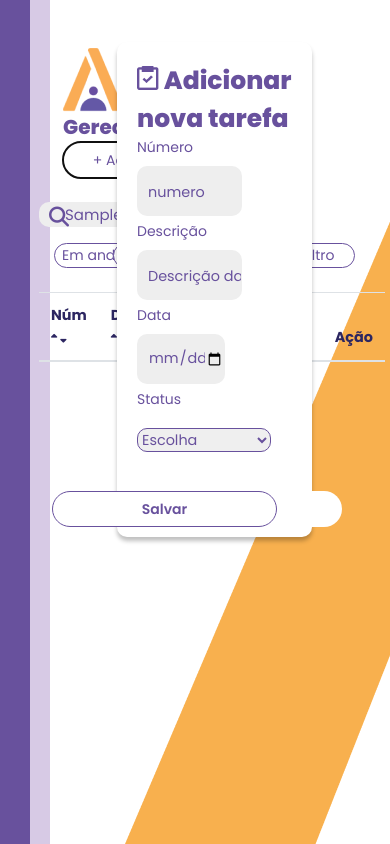
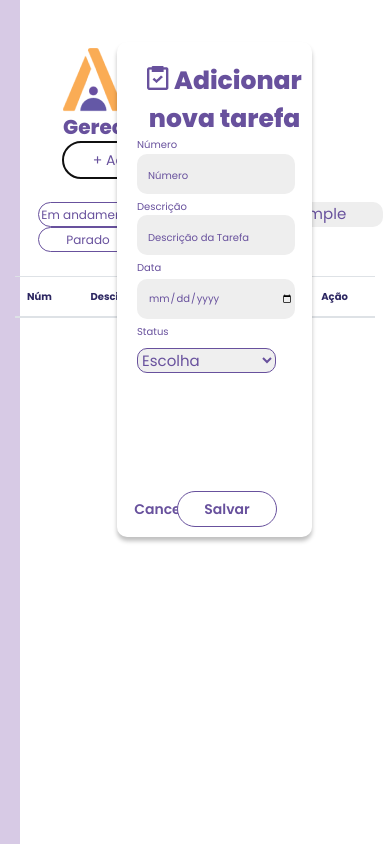
Before and after one commit to rafaelvpds/progeto_gerenciadorTarefas, a plain HTML site: page maneger.html in a window 390 px wide. Both pictures are taken after typing "Sample" into the empty fields and a click on the button "+ Adicionar nova tarefa". Drawn offline with nearby package versions, Linux system fonts and the light colour scheme; no server answers.

Commit message:
CSS
RESPONSIVIDADE

```diff
--- a/acess/css/style.css
+++ b/acess/css/style.css
@@ -9,6 +9,7 @@ body{
 
     background: url(../imagem/barraAmarela.png) right bottom no-repeat;
     background-attachment: fixed;
+    background-size: auto;
 }
 #loadingTask{
     position: fixed;
@@ -34,10 +35,10 @@ body{
 .barraLateralRoxo {
     background-color: #68519D;
     height: 100%;
-    width: 50px;
+    width: 5%;
     position: fixed;
     border-right: 20px solid #D7CAE5;
-    ;
+
 }
 
 
@@ -79,11 +80,11 @@ body{
 
 .btnPesquisa button{
     height: 25px;
-    width: 125px;
+    width: 100px;
     border-radius: 20px;
     font-style: normal;
     font-weight: 400;
-    font-size: 14px;
+    font-size: 12px;
     line-height: 21px;
     color: #68519D;
     background-color: white;
@@ -96,33 +97,39 @@ body{
 
 }
 .inptPesquisa input{
-    position: relative;
-    width: 200px;
-    height: 25px;
+
+    width: 140px;
     color: #68519D;
     border: 1px solid rgba(0, 0, 0, 0);
     background-color: rgb(238, 238, 238);
     border-radius: 10px;
-    padding-left: 25px;
+    padding-left: 5px;
     font-size: 15px;
 }
 .inptPesquisa i{
-    position: absolute;
-    top: 5px;
     color: #68519D;
-    font-size: 20px;
-    margin-left: 10px;
+    font-size:15px;
+}
+.inptPesquisa i:hover{
+    color: #D7CAE5;
+    border: 2px solid #68519D ;
+    background-color: #68519D ;
+    border-radius: 10px;
+    cursor: pointer;
 }
 .inptPesquisa input::placeholder{
     color: #D7CAE5;
+    font-size:15px;
 }
+
 .table i{
    font-size:10px;
 }
-.table tr{
+table tr{
     font-size: 0.9rem;
     color: #2C2661;
 }
+
 
 #fullRecord{
     font-weight: 600;
@@ -139,7 +146,7 @@ body{
     position: fixed;
     padding-left: 20px;
     padding-top: 20px;
-    width: 50%;
+    width: 30%;
     height: 495px;
     top: 5%;
     left: 30%;
@@ -166,12 +173,13 @@ body{
     font-weight: 400;
     color: #68519D;
     display: block;
+    margin: 0;
 }
 
 
 /* Definindo a propriedade do input */
 .pageTask input {
-    width: 60%;
+    width: 50%;
     height: 50px;
     left: 443px;
     top: 262px;
@@ -181,23 +189,23 @@ body{
     background-color: rgb(238, 238, 238);
     border-radius: 10px;
     padding-left: 10px;
-    font-size: 15px;
+    font-size:15px;
 }
 
 .pageTask input::placeholder {
     color: #68519D;
-    font-size: 0.9rem;
+    font-size:15px;
 }
 input[type=date]{
-    width: 50%;
-    font-size: 0.9rem;
+
+    font-size:15px;
 }
 
 .pageTask select {
     color: #68519D;
     border: 1px solid #68519D;
     border-radius: 10px;
-    font-size: 0.9rem;
+    font-size:15px;
 }
 
 
@@ -223,7 +231,7 @@ input[type=date]{
     margin-bottom: 10px;
     border: none;
     height: 36px;
-    width: 225px;
+    width: 100px;
     border-radius: 20px;
     font-style: normal;
     font-weight: 600;
@@ -243,7 +251,7 @@ input[type=date]{
     right: 35px;
     margin-bottom: 10px;
     height: 36px;
-    width: 225px;
+    width: 100px;
     border-radius: 20px;
     font-style: normal;
     font-weight: 600;
@@ -260,24 +268,104 @@ input[type=date]{
 
 }
 
+@media screen and (max-width:800px ) {
+
+    body{
+        background: none;
+       }
+       .inptPesquisa input{
+
+        width: 100px;
+        color: #68519D;
+        border: 1px solid rgba(0, 0, 0, 0);
+        background-color: rgb(238, 238, 238);
+        border-radius: 10px;
+        padding-left: 5px;
+        font-size: 15px;
+    }
+    .inptPesquisa input::placeholder{
+        color: #D7CAE5;
+        font-size:10px;
+    }
+}
+
+@media screen and (max-width:600px ) {
 
 
 
- .alert-success{
-    width: 300px;
-    height: 75px;
-    margin: 0 auto;
-    padding: 25px 5px;
-    font-weight: 400;
-    border-radius: 5px;
-    text-align: center;
- }
- /*
-.alert-danger{
-    width: 350px;
-    height: 75px;
-    margin: 0 auto;
-    padding: 25px 5px;
-    font-weight: 400;
-    border-radius: 5px;
-} */
+    .table tr{
+        font-size: 10px;
+        color: #2C2661;
+    }
+    table th{
+        padding: 0;
+        border: 0;
+    }
+
+
+    .table i{
+        display: none;
+     }
+     .barraLateralRoxo {
+        background-color: #68519D;
+        height: 100%;
+        width: 5%;
+        position: fixed;
+     }
+     #loadingTask{
+        position: fixed;
+        width: 100%;
+        height: 100%;
+        z-index: 99999;
+        background-color: #411b92;
+        top: 0;
+        left: 0;
+        display: block;
+    }
+    .titleModal{
+        text-align: center;
+    }
+    #modalTask {
+        position: fixed;
+        padding-left: 20px;
+        padding-top: 20px;
+        width: 50%;
+        height: 495px;
+        top: 5%;
+        left: 30%;
+        bottom: 150px;
+        background: #FFFFFF;
+        box-shadow: 0px 4px 4px rgba(0, 0, 0, 0.25);
+        border-radius: 10px;
+        display: none;
+        z-index: 2000;
+    }
+    .pageTask label {
+        font-size: 10px;
+        font-weight: 400;
+        color: #68519D;
+        display: block;
+    }
+    .pageTask input {
+        width: 90%;
+        height: 40px;
+        left: 443px;
+        top: 262px;
+        color: #68519D;
+        margin-bottom: 5px;
+        border: 1px solid rgba(0, 0, 0, 0);
+        background-color: rgb(238, 238, 238);
+        border-radius: 10px;
+        padding-left: 10px;
+        font-size:15px;
+    }
+    .pageTask input::placeholder {
+        color: #68519D;
+        font-size:10px;
+    }
+    input[type=date]{
+
+        font-size:10px;
+    }
+
+}
--- a/maneger.html
+++ b/maneger.html
@@ -23,6 +23,7 @@
     <link rel="icon" href="https://cdn.izap.com.br/arnia.com.br/uploads/tema/plusfiles/2_favicon.ico">
 
 </head>
+
 <body>
     <!-- Fazendo a tela de Carregamento Inicial da Página com o ID: "loadingTask" e estilizando o mesmo no CSS-->
     <div id="loadingTask">
@@ -60,46 +61,43 @@
             </div>
         </div>
         <!-- Pesquisa de Descrição -->
-        <div class="row align-items-end">
 
-            <div class="col-4 ml-4 mt-4 inptPesquisa">
-                <input type="text" id="pesquisaTarefas" placeholder="Pesquise aqui">
-                <i class="fa-solid fa-magnifying-glass" onclick="btnSearch()"></i>
-            </div>
-        </div>
+
+
+
         <!-- Filtro de Pesquisa -->
-        <div class="row mt-3 ml-4">
+        <div class="btnsPesquisas row mt-4 ml-2 justify-content-bettween">
             <!-- Tarefas em Andamento -->
-            <div class="col-2 btnPesquisa">
+            <div class="col-8 btnPesquisa">
                 <button onclick="inProsse()">
                     Em andamento
                 </button>
-            </div>
-            <!-- Tarefas Concluidas -->
-            <div class="col-2 btnPesquisa">
                 <button onclick="concluid()">
                     Concluida
                 </button>
-            </div>
-            <!-- Tarefas Paradas -->
-            <div class="col-2 btnPesquisa">
                 <button onclick="stoped()">
                     Parado
                 </button>
-            </div>
-            <!-- Limpar todos os filtros e voltar para a tabela noramal -->
-            <div class="col-2 btnPesquisa">
                 <button onclick="todosDados()">
                     Limpar Filtro
                 </button>
             </div>
+            <div class="col-4 inptPesquisa">
+                <input type="text" id="pesquisaTarefas" placeholder="Pesquise aqui">
+                <i class="fa-solid fa-magnifying-glass" onclick="btnSearch()"></i>
             </div>
+
+
+            <!-- Limpar todos os filtros e voltar para a tabela noramal -->
+
+        </div>
+
 
         <!-- Tabela de Apresentação de dados -->
         <div class="row d-flex align-items-center">
-            <div class="col-9">
+            <div class="col-12">
 
-                <table class="table table-striped mt-4 ml-4">
+                <table class="table table-striped table-hover mt-4">
                     <thead>
                         <tr>
                             <!--Numero da Tarefa +
@@ -124,7 +122,7 @@
                             <!--Dados Data Tarefa +
                                  Botão de Ordenar ordem decrescente e Ascendente
                             -->
-                            <th >
+                            <th>
                                 Data
                                 <i class="fa-solid fa-sort-up" onclick="orderDate()"></i>
                                 <i class="fa-solid fa-sort-down" onclick="orderDateAsc()"></i>
@@ -158,27 +156,29 @@
         <div class="row d-flex align-items-end">
             <div class="col-8 ml-4" id="fullRecord"> </div>
         </div>
-
+    </div>
     <!--Inicio Modal Cadasdro de Tarefas -->
     <!-- Assim como o "Container" criado acima, criei um container para fazer o alinhamento e do modal -->
     <div class="container">
         <div id="modalTask">
             <div class="pageTask">
-
+                <div class="titleModal">
                     <img class="img-fluid mb-2" src="acess/imagem/icones/icone.png" alt="">
                     Adicionar nova tarefa
+                </div>
+
 
                 <!--"NUMERO"-->
                 <div class="numTask">
                     <label for="">Número</label>
-                <input type="number" id="numberTask" placeholder="numero">
+                    <input type="number" id="numberTask" placeholder="Número">
                     <span class="msgError" id="numero-obrigatorio"></span>
                 </div>
                 <!-- "DESCRIÇÃO" o usuario vai colocar a descrição da tabela  -->
                 <div class="descTask">
                     <label for="">Descrição</label>
                     <input type="text" id="descriptionTask" placeholder="Descrição da Tarefa">
-                <span  class="msgError" id="descricao-obrigatorio"></span>
+                    <span class="msgError" id="descricao-obrigatorio"></span>
                 </div>
                 <!--"DATA" Data de Entrega da tarefa a ser realizada  -->
                 <div class="dataTask">
@@ -195,7 +195,7 @@
                         <option value="Concluida">Concluida</option>
                         <option value="Parado">Parado</option>
                     </select>
-                <span  class="msgError" id="status-obrigatotio"></span>
+                    <span class="msgError" id="status-obrigatotio"></span>
                 </div>
             </div>
             <!--"Cancelar" Botão cancelar vai fechar o formulario de cadastro de tarefa sem ocorrer o salvamento da mesma  -->
```
Also changed, not shown: db.json (+11 -18 lines). Lines whose indentation alone changed are shown as unchanged.
